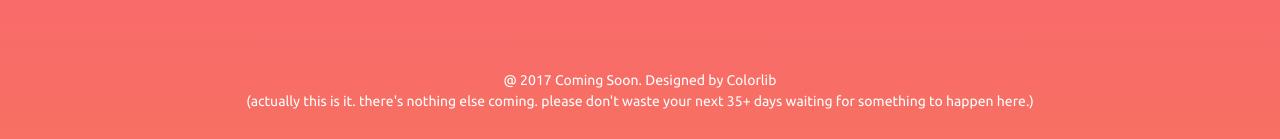
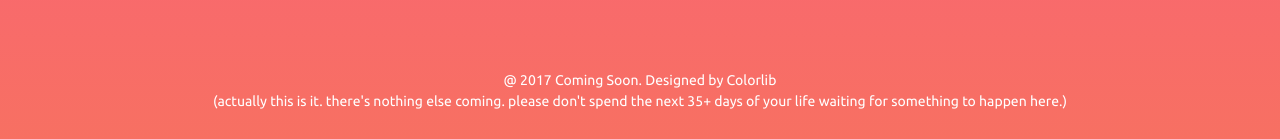
Before and after one commit to ArifAtan/arifatan.github.io, a plain HTML site: page index.html in a window 1280 px wide. Shown: the part 658-797 px from the top of the page. Drawn offline with Linux system fonts and the light colour scheme.

Commit message:
coming soon last

```diff
--- a/index.html
+++ b/index.html
@@ -61,7 +61,7 @@
 		</div>
 
 		<span class="s1-txt2 txt-center">
-			@ 2017 Coming Soon. Designed by Colorlib <br> (actually this is it. there's nothing else coming. please don't waste your next 35+ days waiting for something to happen here.) <br>
+			@ 2017 Coming Soon. Designed by Colorlib <br> (actually this is it. there's nothing else coming. please don't spend the next 35+ days of your life waiting for something to happen here.) <br>
 		</span>
 
 	</div>
```
